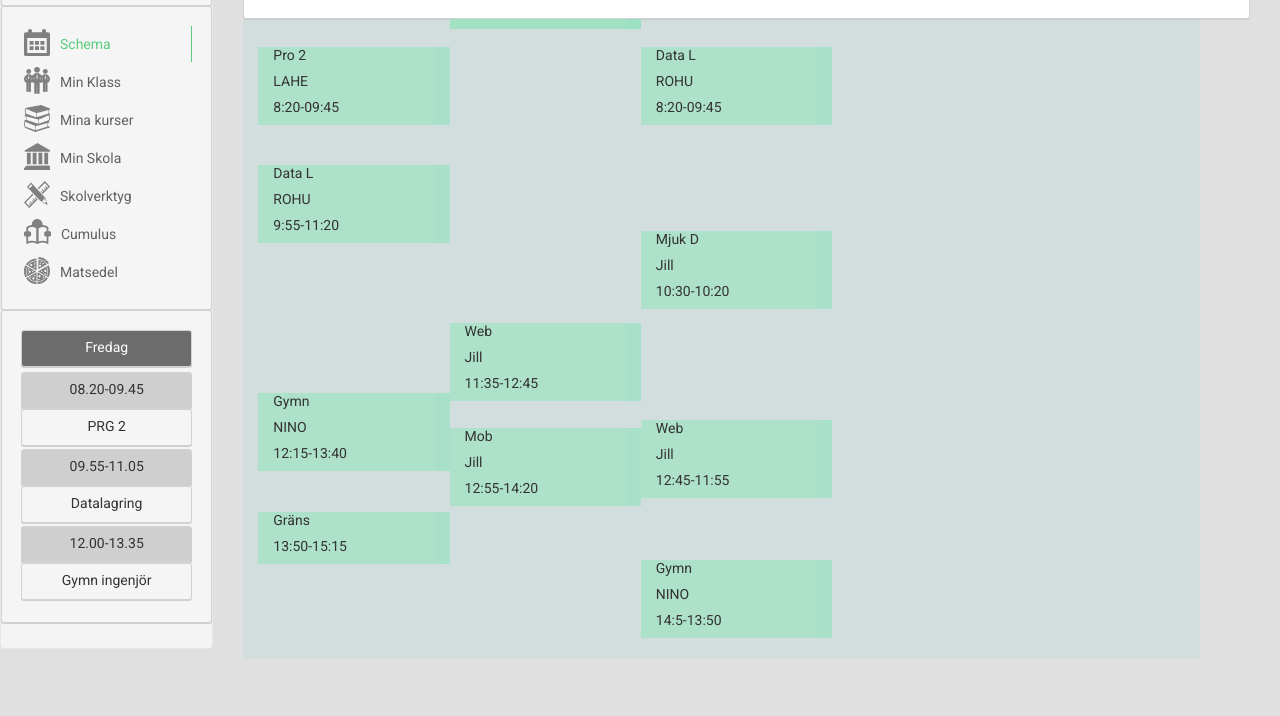
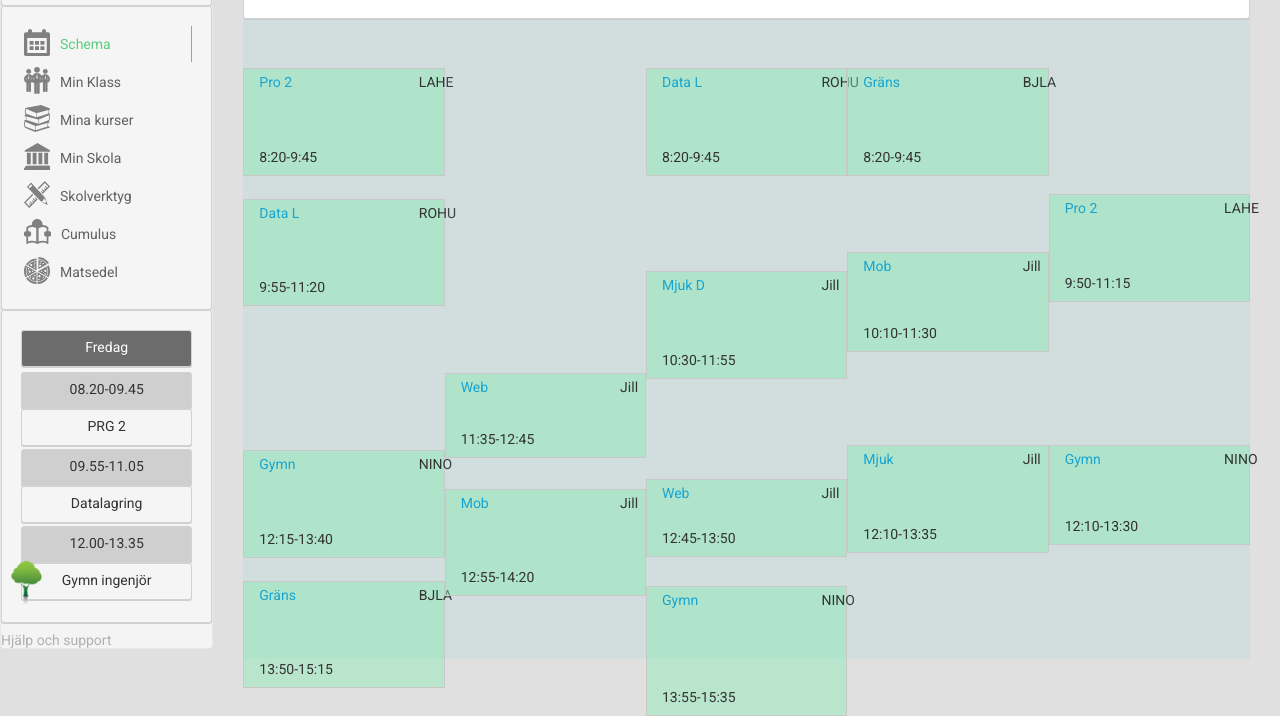
Before and after one commit to Sidebun/Vklass, a plain HTML site: page index.html in a window 1280 px wide. Both pictures are taken after a click on the link "Schema". Shown: the part 201-917 px from the top of the page. Before the commit the page ends 860 px from the top, so only its background shows below. Drawn offline with nearby package versions, Linux system fonts and the light colour scheme.

Commit message:
changes to schema

```diff
--- a/css/styles.css
+++ b/css/styles.css
@@ -299,6 +299,19 @@ h5 {
     padding-top: 120px;
 }
 
+.foot-frame {
+    position: absolute;
+    bottom: 0;
+    width: 70%;
+}
+
+.support {
+    text-align: center;
+    float: left;
+    margin-top: 14%;
+    color: rgba(168, 168, 168, 0.9);
+}
+
 
 /* icons */
 
@@ -435,6 +448,16 @@ h5 {
     margin-top: 10px;
 }
 
+.treeicon {
+    background: url(../icons/Tree-icon.png);
+    background-size: cover;
+    display: block;
+    float: left;
+    width: 50px;
+    height: 50px;
+    margin-top: 10px;
+}
+
 
 /*ANIMATIONS*/
 
@@ -476,6 +499,9 @@ h5 {
     top: 50px;
 }
 
+
+/*SCHEMA*/
+
 .panel-heading {
     text-align: center;
     margin-left: 40px;
@@ -486,12 +512,32 @@ h5 {
 }
 
 .main-scheme-frame {
-    width: 19%;
+    width: 20%;
     height: 80%;
     background-color: rgba(79, 202, 196, 0.1);
 }
 
 .scheme-course {
-    background-color: rgba(159, 227, 193, 0.7);
+    background-color: rgba(123, 234, 173, 0.4);
     position: absolute;
+    border: 1px solid rgb(200, 200, 200);
+    left: 0;
 }
+
+.lekt {
+    color: rgb(24, 164, 209);
+    margin-top: 5px;
+    float: left;
+}
+
+.teac {
+    margin-top: 5px;
+    float: left;
+    position: absolute;
+    margin-left: 80%;
+}
+
+.time {
+    position: absolute;
+    bottom: 0;
+}
--- a/index.html
+++ b/index.html
@@ -131,6 +131,10 @@
             </div>
 
         </div>
+        <div class=" foot-frame">
+            <i class="treeicon"></i>
+            <a class="support" href="#sup">Hjälp och support</a>
+        </div>
     </div>
 
 
@@ -159,37 +163,37 @@
 
             </div>
 
-            <div class=" container col-md-2 main-scheme-frame ">
+            <div class="col-md-2 main-scheme-frame ">
 
                 <div class="container col-md-12 scheme-course 0-0">
-                    <p class="0-0st-lekt"></p>
-                    <p class="0-0st-teac"></p>
+                    <p class="0-0st-lekt lekt"></p>
+                    <p class="0-0st-teac teac"></p>
                     <a href="#" class="scheme-note-icon"></a>
-                    <p class="0-0st-time"></p>
+                    <p class="0-0st-time time"></p>
 
 
                 </div>
                 <div class="container col-md-12 scheme-course 0-1">
-                    <p class="0-1st-lekt"></p>
-                    <p class="0-1st-teac"></p>
+                    <p class="0-1st-lekt lekt"></p>
+                    <p class="0-1st-teac teac"></p>
                     <a href="#" class="scheme-note-icon"></a>
-                    <p class="0-1st-time"></p>
+                    <p class="0-1st-time time"></p>
 
 
                 </div>
                 <div class="container col-md-12 scheme-course 0-2">
-                    <p class="0-2st-lekt"></p>
-                    <p class="0-2st-teac"></p>
+                    <p class="0-2st-lekt lekt"></p>
+                    <p class="0-2st-teac teac"></p>
                     <a href="#" class="scheme-note-icon"></a>
-                    <p class="0-2st-time"></p>
+                    <p class="0-2st-time time"></p>
 
 
                 </div>
                 <div class="container col-md-12 scheme-course 0-3">
-                    <p class="0-3st-lekt"></p>
-                    <p class="0-3st-teac"></p>
+                    <p class="0-3st-lekt lekt"></p>
+                    <p class="0-3st-teac teac"></p>
                     <a href="#" class="scheme-note-icon"></a>
-                    <p class="0-3st-time"></p>
+                    <p class="0-3st-time time"></p>
 
 
                 </div>
@@ -197,69 +201,69 @@
             </div>
             <div class="col-md-2 main-scheme-frame">
                 <div class="container col-md-12 scheme-course 1-0">
-                    <p class="1-0st-lekt"></p>
-                    <p class="1-0st-teac"></p>
+                    <p class="1-0st-lekt lekt"></p>
+                    <p class="1-0st-teac teac"></p>
                     <a href="#" class="scheme-note-icon"></a>
-                    <p class="1-0st-time"></p>
+                    <p class="1-0st-time time"></p>
 
 
                 </div>
                 <div class="container col-md-12 scheme-course 1-1">
-                    <p class="1-1st-lekt"></p>
-                    <p class="1-1st-teac"></p>
+                    <p class="1-1st-lekt lekt"></p>
+                    <p class="1-1st-teac teac"></p>
                     <a href="#" class="scheme-note-icon"></a>
-                    <p class="1-1st-time"></p>
+                    <p class="1-1st-time time"></p>
 
 
                 </div>
-                <div class="container col-md-12 scheme-course 1-2">
-                    <p class="1-2st-lekt"></p>
-                    <p class="1-2st-teac"></p>
+                <!--<div class="container col-md-12 scheme-course 1-2">
+                    <p class="1-2st-lekt lekt"></p>
+                    <p class="1-2st-teac teac"></p>
                     <a href="#" class="scheme-note-icon"></a>
-                    <p class="1-2st-time"></p>
+                    <p class="1-2st-time time"></p>
 
 
                 </div>
                 <div class="container col-md-12 scheme-course 1-3">
-                    <p class="1-3st-lekt"></p>
-                    <p class="1-3st-teac"></p>
+                    <p class="1-3st-lekt lekt"></p>
+                    <p class="1-3st-teac teac"></p>
                     <a href="#" class="scheme-note-icon"></a>
-                    <p class="1-3st-time"></p>
+                    <p class="1-3st-time time"></p>
 
 
-                </div>
+                </div>-->
             </div>
             <div class="col-md-2 main-scheme-frame">
 
                 <div class="container col-md-12 scheme-course 2-0">
-                    <p class="2-0st-lekt"></p>
-                    <p class="2-0st-teac"></p>
+                    <p class="2-0st-lekt lekt"></p>
+                    <p class="2-0st-teac teac"></p>
                     <a href="#" class="scheme-note-icon"></a>
-                    <p class="2-0st-time"></p>
+                    <p class="2-0st-time time"></p>
 
 
                 </div>
                 <div class="container col-md-12 scheme-course 2-1">
-                    <p class="2-1st-lekt"></p>
-                    <p class="2-1st-teac"></p>
+                    <p class="2-1st-lekt lekt"></p>
+                    <p class="2-1st-teac teac"></p>
                     <a href="#" class="scheme-note-icon"></a>
-                    <p class="2-1st-time"></p>
+                    <p class="2-1st-time time"></p>
 
 
                 </div>
                 <div class="container col-md-12 scheme-course 2-2">
-                    <p class="2-2st-lekt"></p>
-                    <p class="2-2st-teac"></p>
+                    <p class="2-2st-lekt lekt"></p>
+                    <p class="2-2st-teac teac"></p>
                     <a href="#" class="scheme-note-icon"></a>
-                    <p class="2-2st-time"></p>
+                    <p class="2-2st-time time"></p>
 
 
                 </div>
                 <div class="container col-md-12 scheme-course 2-3">
-                    <p class="2-3st-lekt"></p>
-                    <p class="2-3st-teac"></p>
+                    <p class="2-3st-lekt lekt"></p>
+                    <p class="2-3st-teac teac"></p>
                     <a href="#" class="scheme-note-icon"></a>
-                    <p class="2-3st-time"></p>
+                    <p class="2-3st-time time"></p>
 
 
                 </div>
@@ -269,8 +273,54 @@
 
 
             </div>
-            <div class="col-md-2 main-scheme-frame"></div>
-            <div class="col-md-2 main-scheme-frame"></div>
+            <div class="col-md-2 main-scheme-frame">
+
+                <div class="container col-md-12 scheme-course 3-0">
+                    <p class="3-0st-lekt lekt"></p>
+                    <p class="3-0st-teac teac"></p>
+                    <a href="#" class="scheme-note-icon"></a>
+                    <p class="3-0st-time time"></p>
+
+
+                </div>
+                <div class="container col-md-12 scheme-course 3-1">
+                    <p class="3-1st-lekt lekt"></p>
+                    <p class="3-1st-teac teac"></p>
+                    <a href="#" class="scheme-note-icon"></a>
+                    <p class="3-1st-time time"></p>
+
+
+                </div>
+                <div class="container col-md-12 scheme-course 3-2">
+                    <p class="3-2st-lekt lekt"></p>
+                    <p class="3-2st-teac teac"></p>
+                    <a href="#" class="scheme-note-icon"></a>
+                    <p class="3-2st-time time"></p>
+
+
+                </div>
+
+
+
+            </div>
+            <div class="col-md-2 main-scheme-frame">
+                <div class="container col-md-12 scheme-course 4-0">
+                    <p class="4-0st-lekt lekt"></p>
+                    <p class="4-0st-teac teac"></p>
+                    <a href="#" class="scheme-note-icon"></a>
+                    <p class="4-0st-time time"></p>
+
+
+                </div>
+                <div class="container col-md-12 scheme-course 4-1">
+                    <p class="4-1st-lekt lekt"></p>
+                    <p class="4-1st-teac teac"></p>
+                    <a href="#" class="scheme-note-icon"></a>
+                    <p class="4-1st-time time"></p>
+
+
+                </div>
+            </div>
 
 
         </div>
--- a/js/scripts.js
+++ b/js/scripts.js
@@ -1,13 +1,4 @@
 $(document).ready(function () { /* jQuery toggle layout */
-    $('#btnToggle').click(function () {
-        if ($(this).hasClass('on')) {
-            $('#main .col-md-6').addClass('col-md-4').removeClass('col-md-6');
-            $(this).removeClass('on');
-        } else {
-            $('#main .col-md-4').addClass('col-md-6').removeClass('col-md-4');
-            $(this).addClass('on');
-        }
-    });
 
 
     var schema_knapp = $('.schema-knapp');
@@ -16,18 +7,22 @@ $(document).ready(function () { /* jQuery toggle layout */
     schema_main.hide();
 
     var spacing;
+    var kurshojd;
+    var corr_1;
+    var corr_2;
 
     var schema = [
 
         {
 
             day: 'm',
-            lek: ['Pro 2', 'Data L', 'Gymn', 'Gräns'],
-            lar: ['LAHE', 'ROHU', 'NINO'],
+            lek: ['Pro 2', 'Data L', 'Gymn ', 'Gräns'],
+            lar: ['LAHE', 'ROHU', 'NINO', 'BJLA'],
             timestart_1: [08, 09, 12, 13],
             timestart_2: [20, 55, 15, 50],
-            timeend: ['09:45', '11:20', '13:40', '15:15']
 
+            timeend_1: [09, 11, 13, 15],
+            timeend_2: [45, 20, 40, 15]
         },
         {
 
@@ -36,16 +31,50 @@ $(document).ready(function () { /* jQuery toggle layout */
             lar: ['Jill', 'Jill'],
             timestart_1: [11, 12],
             timestart_2: [35, 55],
-            timeend: ['12:45', '14:20']
+
+            timeend_1: [12, 14],
+            timeend_2: [45, 20]
 
         },
         {
             day: 'o',
             lek: ['Data L', 'Mjuk D', 'Web', 'Gymn'],
             lar: ['ROHU', 'Jill', 'Jill', 'NINO'],
-            timestart_1: [08, 10, 12, 14],
-            timestart_2: [20, 30, 45, 05],
-            timeend: ['09:45', '10:20', '11:55', '13:50', '15:35']
+            timestart_1: [08, 10, 12, 13],
+            timestart_2: [20, 30, 45, 55],
+
+            timeend_1: [09, 11, 13, 15],
+            timeend_2: [45, 55, 50, 35]
+        },
+        {
+
+            day: 't',
+            lek: ['Gräns', 'Mob', 'Mjuk'],
+            lar: ['BJLA', 'Jill', 'Jill'],
+            timestart_1: [08, 10, 12],
+            timestart_2: [20, 10, 10],
+
+            timeend_1: [09, 11, 13],
+            timeend_2: [45, 30, 35]
+
+
+
+
+        },
+        {
+
+            day: 'f',
+            lek: ['Pro 2', 'Gymn'],
+            lar: ['LAHE', 'NINO'],
+            timestart_1: [09, 12],
+            timestart_2: [50, 10],
+
+            timeend_1: [11, 13],
+            timeend_2: [15, 30]
+
+
+
+
         }
     ];
 
@@ -58,6 +87,14 @@ $(document).ready(function () { /* jQuery toggle layout */
         return (x - in_min) * (out_max - out_min) / (in_max - in_min) + out_min;
     }
 
+    function set_prop(u, i) {
+
+        $('.' + u + '-' + i + 'st-lekt').text(schema[u].lek[i]);
+        $('.' + u + '-' + i + 'st-teac').text(schema[u].lar[i]);
+        $('.' + u + '-' + i + 'st-time').text(schema[u].timestart_1[i] + ':' + schema[u].timestart_2[i] + '-' + schema[u].timeend_1[i] + ':' + schema[u].timeend_2[i]);
+
+    }
+
 
     schema_knapp.click(function () {
         schema_main.show();
@@ -67,19 +104,22 @@ $(document).ready(function () { /* jQuery toggle layout */
         for (var u = 0; u <= schema.length - 1; u++) {
 
             for (var i = 0; i <= schema[u].lek.length - 1; i++) {
-                $('.' + u + '-' + i + 'st-lekt').text(schema[u].lek[i]);
-                $('.' + u + '-' + i + 'st-teac').text(schema[u].lar[i]);
-                $('.' + u + '-' + i + 'st-time').text(schema[u].timestart_1[i] + ':' + schema[u].timestart_2[i] +
-                    '-' + schema[u].timeend[i]);
+
+                set_prop(u, i);
 
                 spacing = schema[u].timestart_1[i] + (schema[u].timestart_2[i] / 100);
-                spacing = map(spacing, 8.00, 17, 10, 800);
+                spacing = map(spacing, 8.00, 17, 30, 900);
 
                 $('.' + u + '-' + i).css("margin-top", spacing);
 
+                corr_1 = map(schema[u].timestart_2[i], 0, 60, 0, 100);
+                corr_2 = map(schema[u].timeend_2[i], 0, 60, 0, 100);
 
+                kurshojd = (schema[u].timeend_1[i] + (corr_2 / 100)) - (schema[u].timestart_1[i] + (corr_1 / 100));
 
+                kurshojd = map(kurshojd, 1, 3, 70, 250);
 
+                $('.' + u + '-' + i).css("height", kurshojd);
             };
 
         };
```
Also changed, not shown: icons/Tree-icon.png (added).
